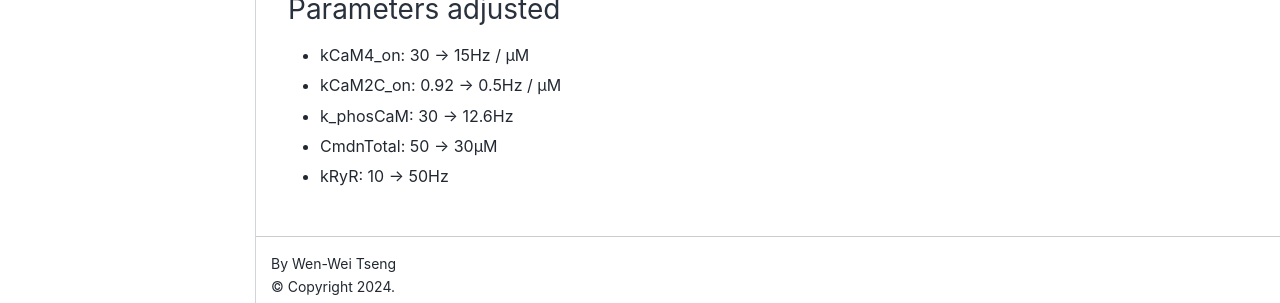
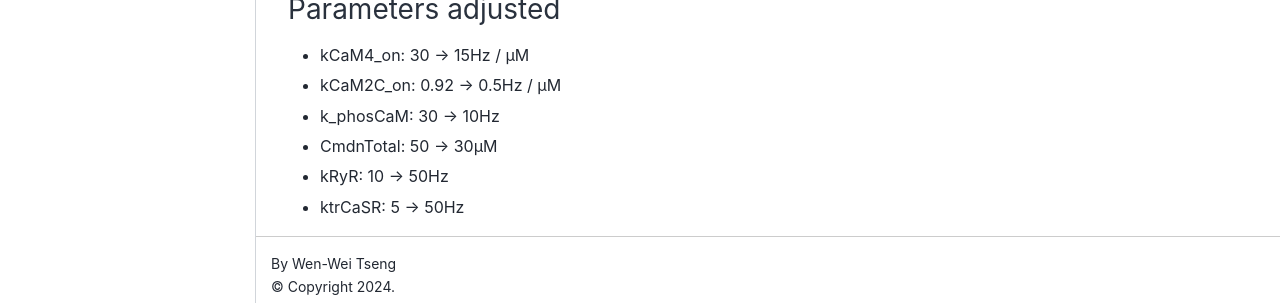
Before and after one commit to ntumitolab/camkii-cardiomyocyte-model, a Jupyter Book: the page built from docs/index.md, in a window 1280 px wide and 1363 px high. Shown: the part 1049-1352 px from the top of the window. Built offline with Jupyter Book 1.0.4 settings and Sphinx 7.4.7 and the Sphinx Book theme 1.1.4, drawn with Linux system fonts in a browser that asks for light colours; pages that are not in the unit, such as notebooks, are missing from menus.

Commit message:
jrel rate

```diff
--- a/docs/index.md
+++ b/docs/index.md
@@ -26,6 +26,7 @@ Neonatal rat ventricular myocyte model: Model of Excitation-Contraction Coupling
 
 - kCaM4_on: 30 -> 15Hz / μM
 - kCaM2C_on: 0.92 -> 0.5Hz / μM
-- k_phosCaM: 30 -> 12.6Hz
+- k_phosCaM: 30 -> 10Hz
 - CmdnTotal: 50 -> 30μM
 - kRyR: 10 -> 50Hz
+- ktrCaSR: 5 -> 50Hz
```
Also changed, not shown: 6 other files.
